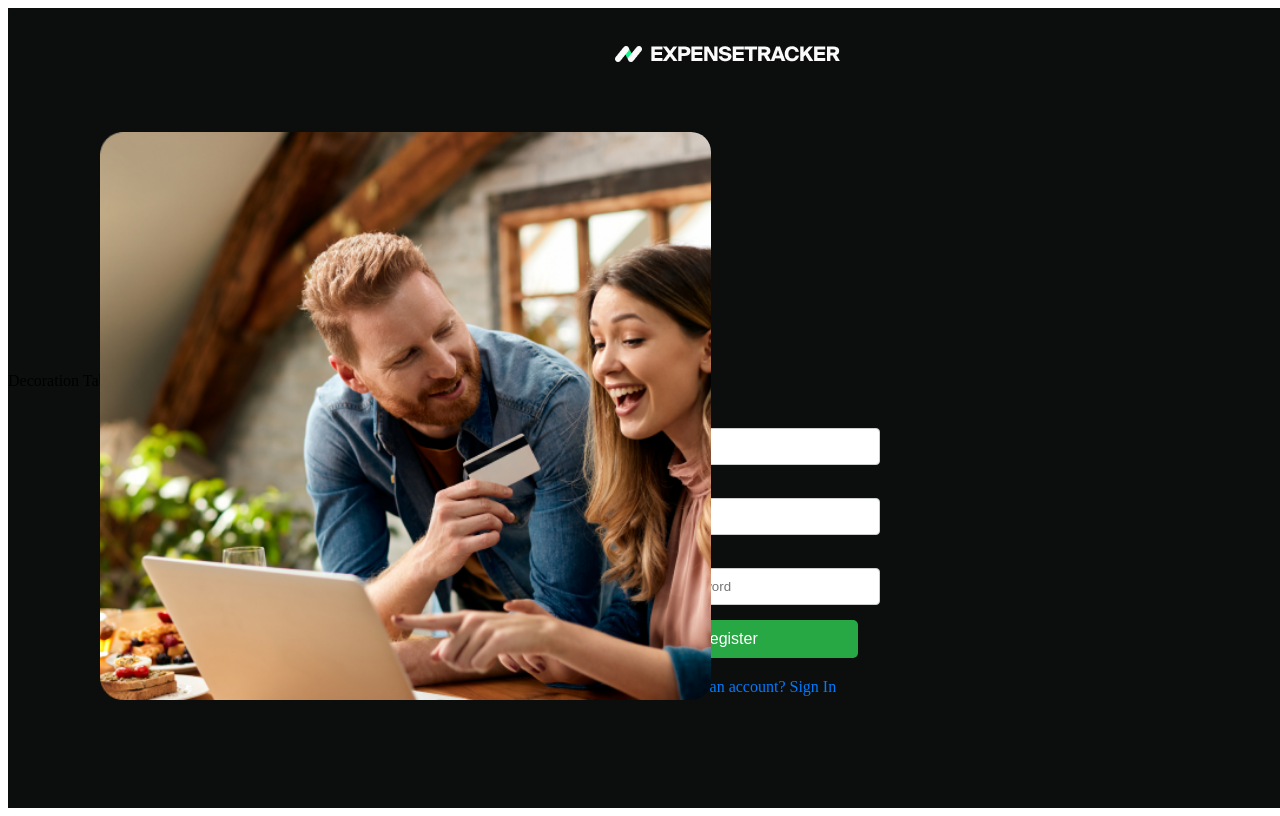
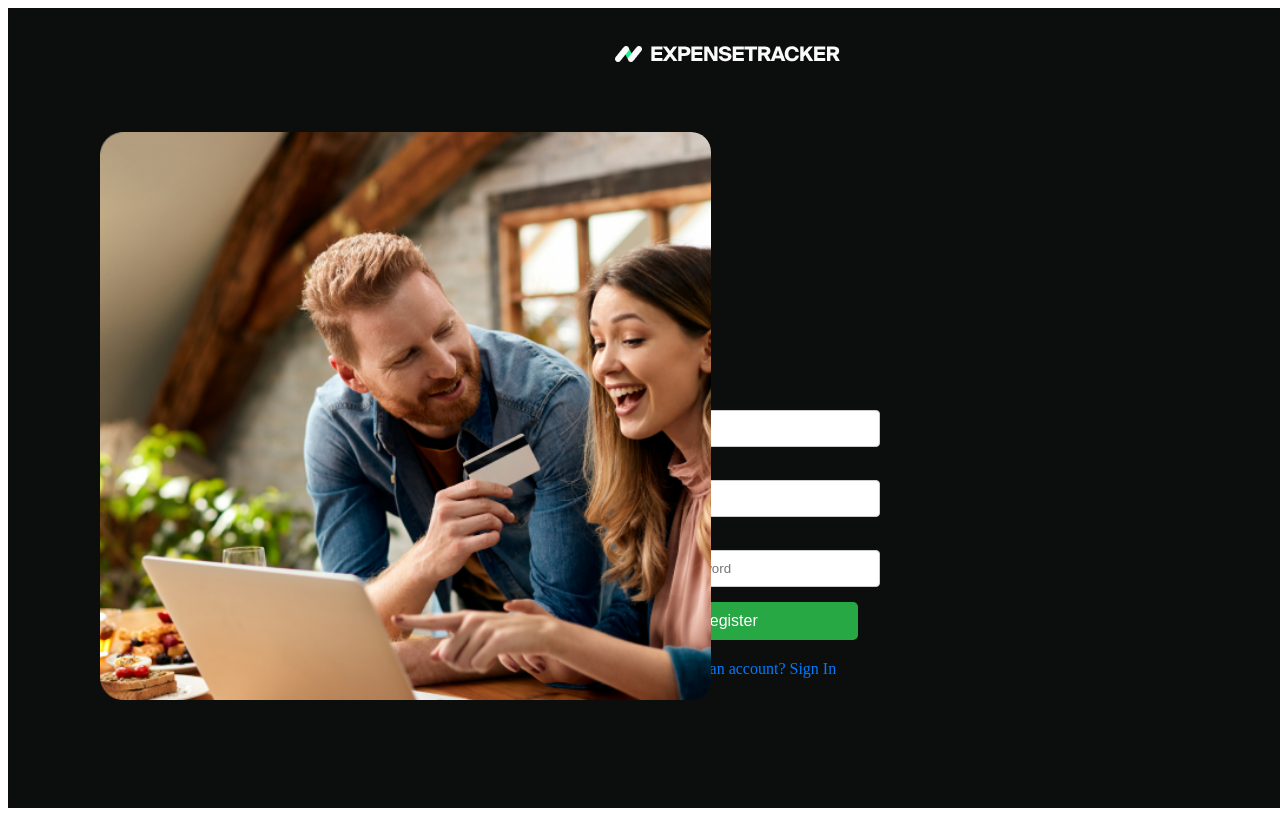
Before and after one commit to Reuelle/expense-tracker, a React (Create React App) app: page /expense-tracker/register in a window 1280 px wide. Shown: the top 816 px of the page. Built offline with nearby package versions, Linux system fonts and the light colour scheme.

Commit message:
Update RegisterPage.jsx

```diff
--- a/src/components/RegisterPage/RegisterPage.jsx
+++ b/src/components/RegisterPage/RegisterPage.jsx
@@ -3,7 +3,7 @@ import React from 'react';
 import * as Yup from 'yup';
 import AuthForm from '../AuthForm/AuthForm'; // Import AuthForm component
 import AllUsersTab from '../AllUsersTab/AllUsersTab'; // Import AllUsersTab component
-import Decoration from '../Decoration/Decoration';
+import Decoration from '../Decoration/Decoration'; // Import Decoration component
 import styles from './RegisterPage.module.css'; // Import CSS module for styling
 
 // Define form fields, initial values, and validation schema
@@ -53,8 +53,8 @@ const RegisterPage = () => {
         <p className={styles.description}>
           Step into a world of hassle-free expense management! Your journey at your fingertips.
         </p>
+        <Decoration /> {/* Include Decoration component here */}
       </header>
-      <Decoration /> {/* Include Decoration component here */}
       <AuthForm
         formFields={formFields}
         submitButtonText="Register"
```
